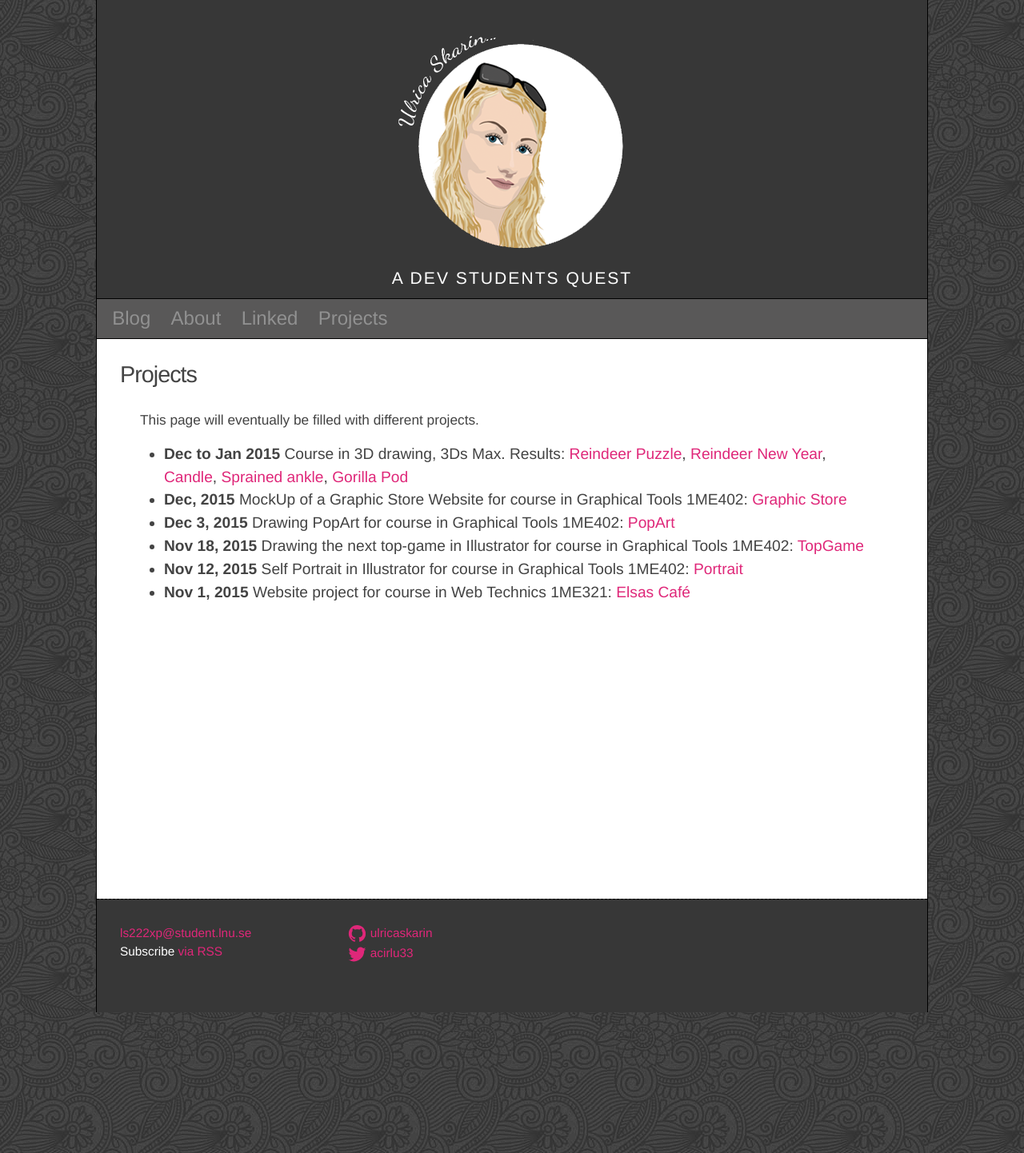
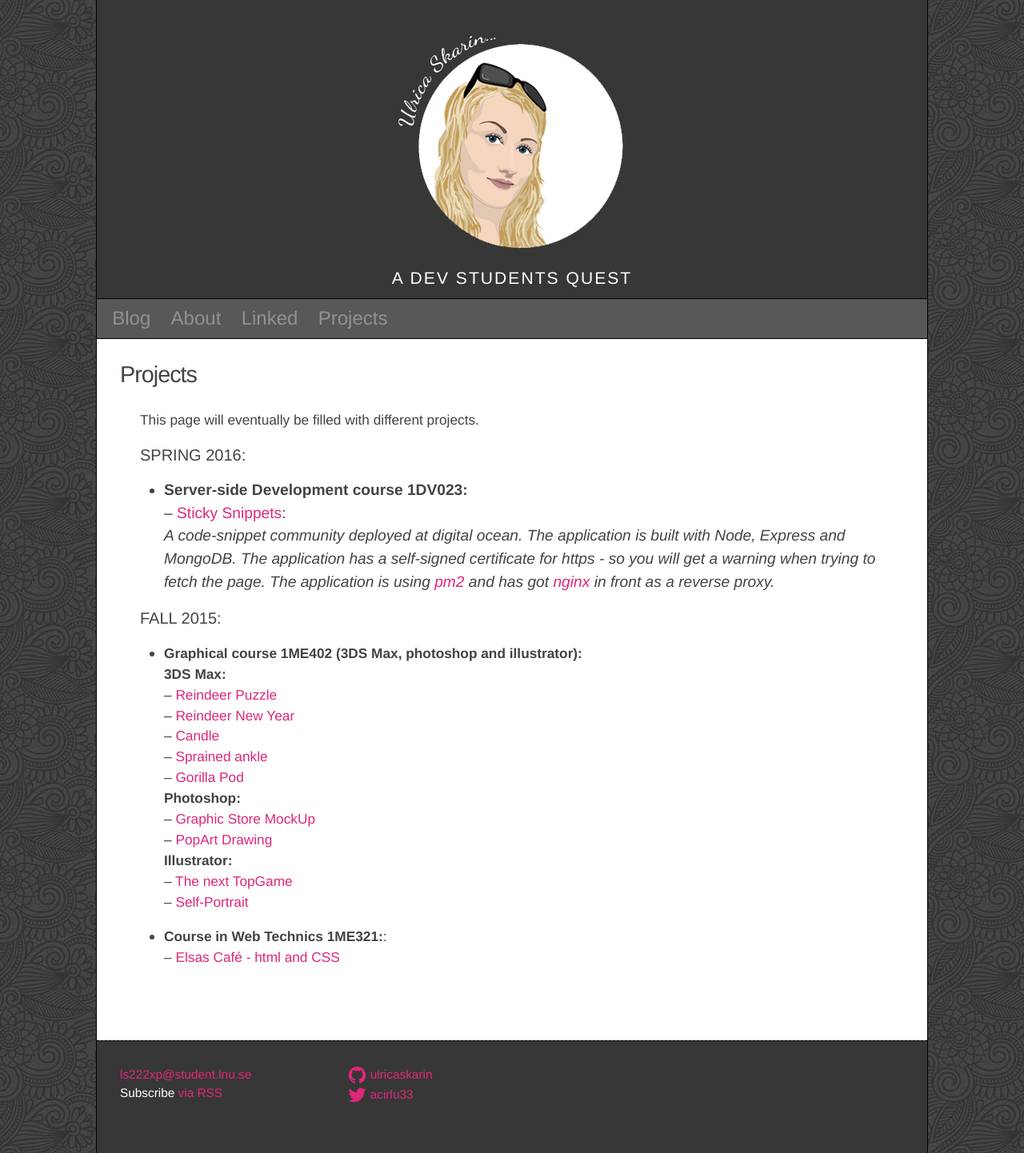
Before and after one commit to ulricaskarin/ulricaskarin.github.io, a Jekyll site: the page built from projects.md, in a window 1280 px wide. Shown: the whole page at 80% size. Built offline with Jekyll 4.4.1, drawn with Linux system fonts in a browser that asks for light colours; comment, search, counter and statistics services are not loaded.

Commit message:
Adding projects

```diff
--- a/projects.md
+++ b/projects.md
@@ -9,12 +9,36 @@ description: LNU School projects
 
 This page will eventually be filled with different projects.
 
-- **Dec to Jan 2015** Course in 3D drawing, 3Ds Max. Results:
-[Reindeer Puzzle](http://ulricaskarin.com/puzzle.php){:target="_blank"}, [Reindeer New Year](http://ulricaskarin.com/reindeers.php){:target="_blank"},
- [Candle](http://ulricaskarin.com/candle.php){:target="_blank"}, [Sprained ankle](http://ulricaskarin.com/ankle.php){:target="_blank"},
- [Gorilla Pod](http://ulricaskarin.com/gorilla_pod.php){:target="_blank"}
-- **Dec, 2015** MockUp of a Graphic Store Website for course in Graphical Tools 1ME402: [Graphic Store](http://ulricaskarin.com/graphic_store.php){:target="_blank"}
-- **Dec 3, 2015** Drawing PopArt for course in Graphical Tools 1ME402: [PopArt](http://ulricaskarin.com/pop_art.php){:target="_blank"}
-- **Nov 18, 2015** Drawing the next top-game in Illustrator for course in Graphical Tools 1ME402: [TopGame](http://ulricaskarin.com/top_game.php){:target="_blank"}
-- **Nov 12, 2015** Self Portrait in Illustrator for course in Graphical Tools 1ME402: [Portrait](http://ulricaskarin.com/self_portrait.php){:target="_blank"}
-- **Nov 1, 2015** Website project for course in Web Technics 1ME321: [Elsas Café](http://ulricaskarin.com/u3/index.html){:target="_blank"}
+#### SPRING 2016:
+
+- **Server-side Development course 1DV023:**
+<br />
+-- [Sticky Snippets](https://139.59.131.236:4050/){:target="_blank"}:<br/>
+_A code-snippet community deployed at digital ocean.
+The application is built with Node, Express and MongoDB.
+The application has a self-signed certificate for https - so you will get a warning when trying to fetch the page. The application is using [pm2](http://pm2.keymetrics.io/) and
+has got [nginx](https://nginx.org/) in front as a reverse proxy._
+
+#### FALL 2015:
+- **Graphical course 1ME402 (3DS Max, photoshop and illustrator):**
+<br />
+**3DS Max:**
+<br />
+-- [Reindeer Puzzle](http://ulricaskarin.com/puzzle.php){:target="_blank"}<br />
+-- [Reindeer New Year](http://ulricaskarin.com/reindeers.php){:target="_blank"}<br />
+-- [Candle](http://ulricaskarin.com/candle.php){:target="_blank"}<br />
+-- [Sprained ankle](http://ulricaskarin.com/ankle.php){:target="_blank"}<br />
+-- [Gorilla Pod](http://ulricaskarin.com/gorilla_pod.php){:target="_blank"}
+<br />
+**Photoshop:**
+<br />
+-- [Graphic Store MockUp](http://ulricaskarin.com/graphic_store.php){:target="_blank"}<br />
+-- [PopArt Drawing](http://ulricaskarin.com/pop_art.php){:target="_blank"}<br />
+**Illustrator:**
+<br />
+-- [The next TopGame](http://ulricaskarin.com/top_game.php){:target="_blank"}<br />
+-- [Self-Portrait](http://ulricaskarin.com/self_portrait.php){:target="_blank"}<br />
+
+- **Course in Web Technics 1ME321:**:
+<br />
+-- [Elsas Café - html and CSS](http://ulricaskarin.com/u3/index.html){:target="_blank"}
```
